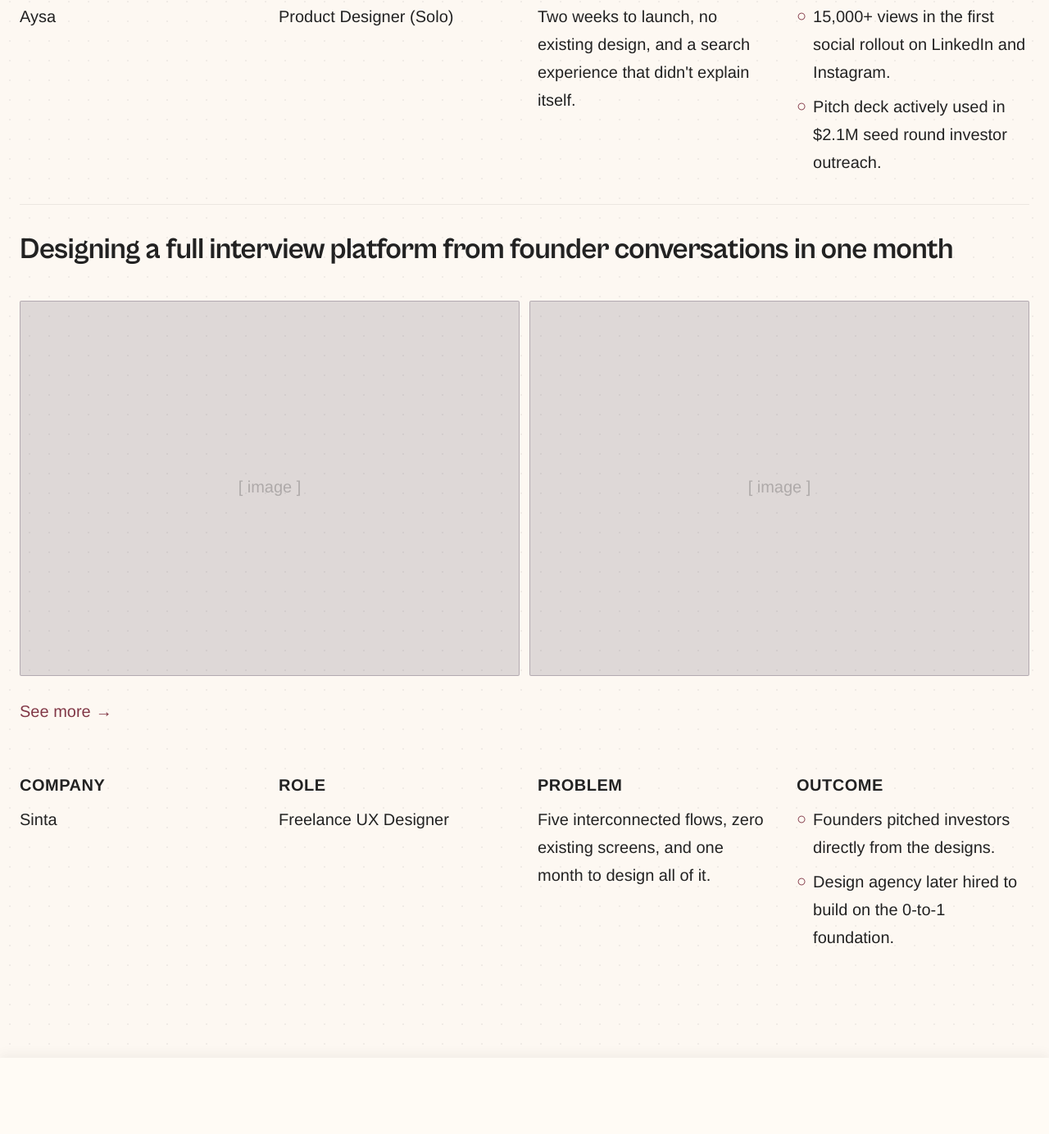
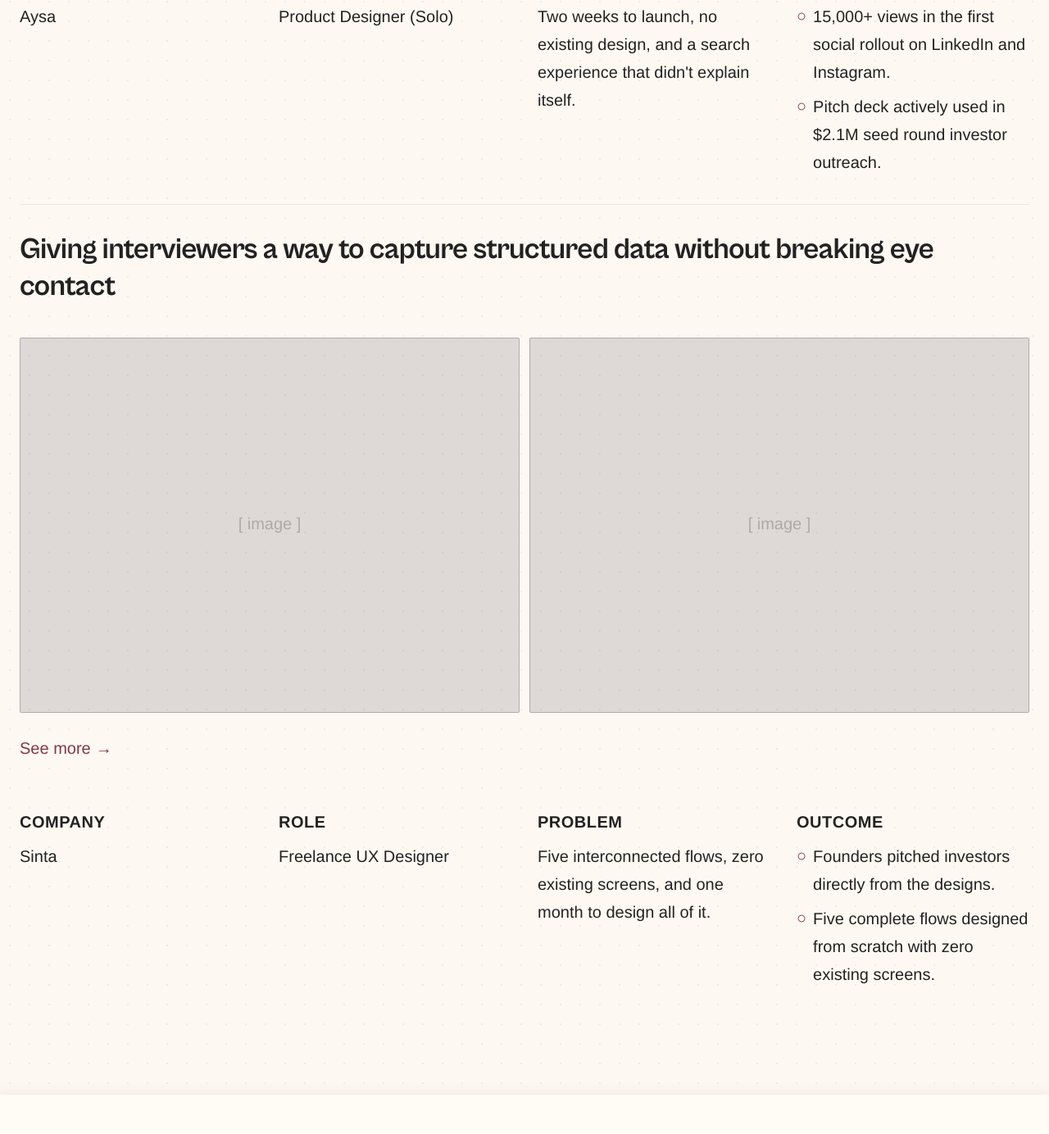
Before and after one commit to robjonesdesigns/portfolio, an Astro site: page / in a window 1280 px wide. Shown: the part 5524-6908 px from the top of the page at 82% size. Built offline with nearby package versions, Linux system fonts and the light colour scheme; Astro itself is replaced by a stand-in of ours.

Commit message:
copy: Sinta headline and outcomes focused on product value and deliverables

```diff
--- a/src/data/projects.js
+++ b/src/data/projects.js
@@ -385,11 +385,11 @@ export const projects = [
     company: 'Sinta',
     year: '2022',
     tags: ['0→1 Product Design', 'HR Tech', 'Startup', 'Figma'],
-    headline: 'Designing a full interview platform from founder conversations in one month',
+    headline: 'Giving interviewers a way to capture structured data without breaking eye contact',
     description: 'Took a founder\'s concept to a complete HR interview management platform. One month of close collaboration with two founders, zero existing screens.',
     outcomes: [
       'Founders pitched investors directly from the designs.',
-      'Design agency later hired to build on the 0-to-1 foundation.',
+      'Five complete flows designed from scratch with zero existing screens.',
     ],
     images: [null, null],
     image: null,
```
